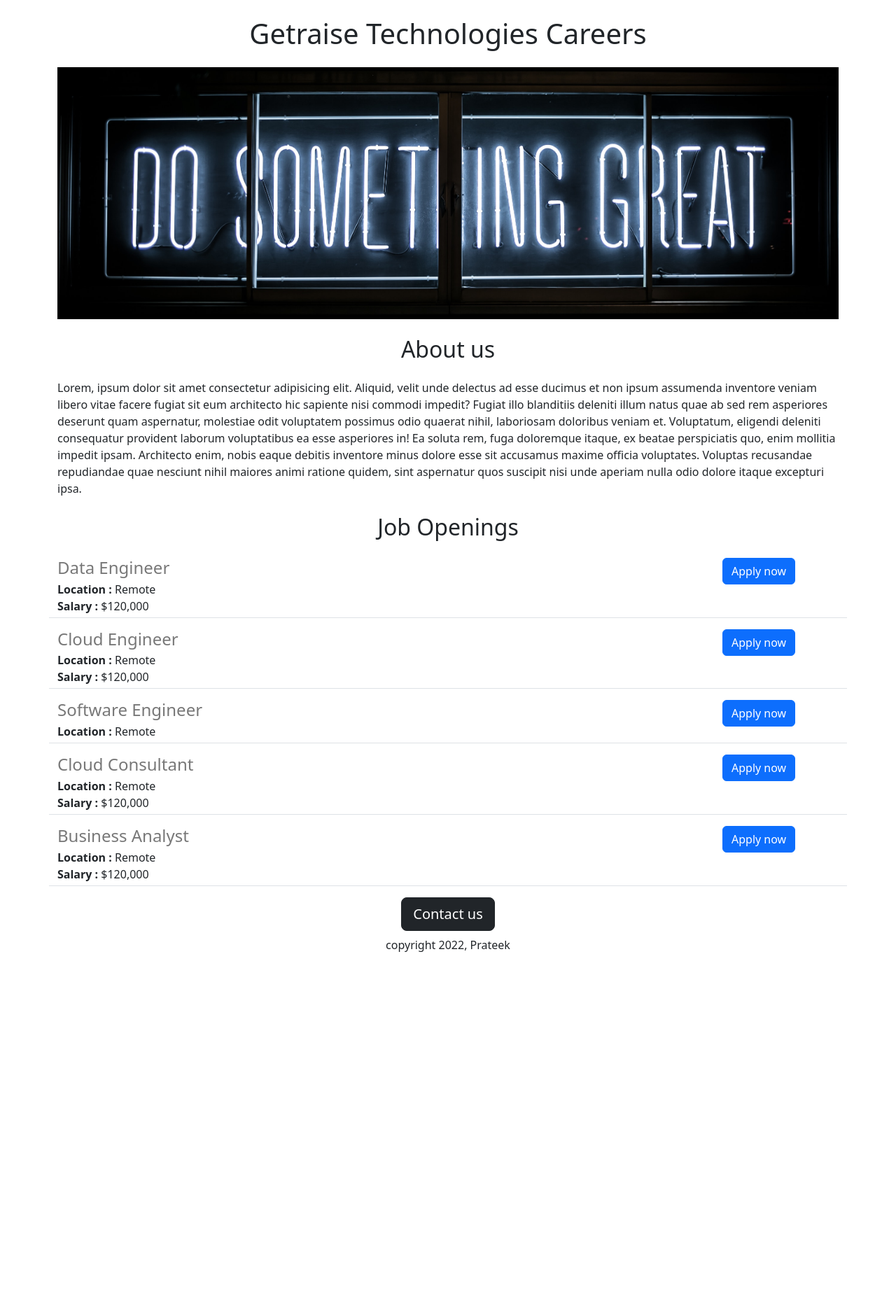
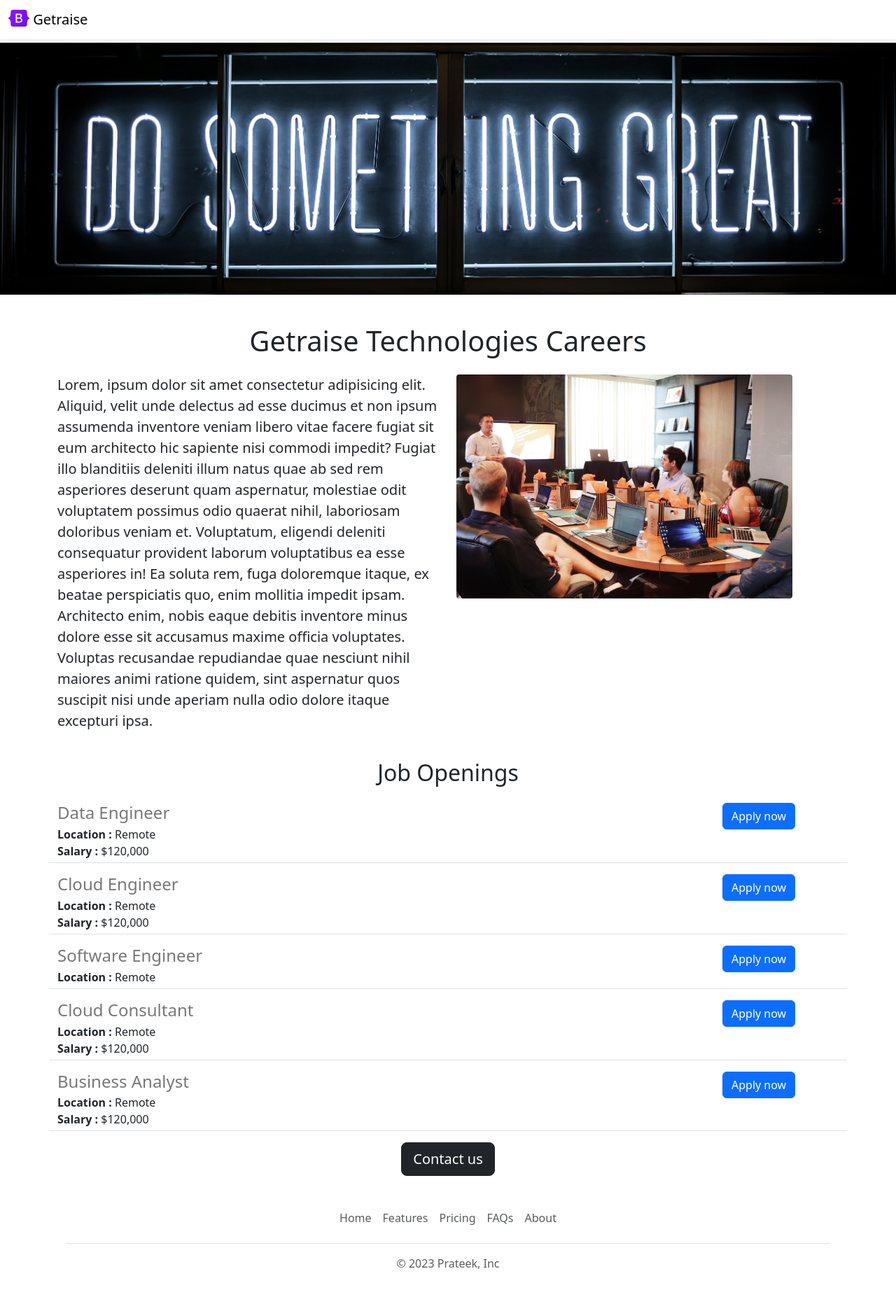
Before and after one commit to PrateekSinghKushwah/Jovian, a Flask app: page / in a window 1280 px wide. Shown: the whole page at 70% size. Before the commit the page ends 1360 px from the top, so only its background shows below. Run offline with Flask 3, Linux system fonts and the light colour scheme.

Commit message:
Made functional changes

```diff
--- /dev/null
+++ b/templates/footer.html
@@ -0,0 +1,12 @@
+<div class="container">
+  <footer class="py-3 my-4">
+    <ul class="nav justify-content-center border-bottom pb-3 mb-3">
+      <li class="nav-item"><a href="#" class="nav-link px-2 text-body-secondary">Home</a></li>
+      <li class="nav-item"><a href="#" class="nav-link px-2 text-body-secondary">Features</a></li>
+      <li class="nav-item"><a href="#" class="nav-link px-2 text-body-secondary">Pricing</a></li>
+      <li class="nav-item"><a href="#" class="nav-link px-2 text-body-secondary">FAQs</a></li>
+      <li class="nav-item"><a href="#" class="nav-link px-2 text-body-secondary">About</a></li>
+    </ul>
+    <p class="text-center text-body-secondary">&copy; 2023 Prateek, Inc</p>
+  </footer>
+</div>
--- a/templates/home.html
+++ b/templates/home.html
@@ -11,15 +11,23 @@
         width: 100%;
         height: 360px;
         object-fit: cover;
+      margin-bottom: 18px;
+      margin-top: 5px;
     }
   </style>
 </head>
 <body>
+    {% include 'nav.html' %}
+    <img class= "img-fluid" id="banner" src="static/clark-tibbs-oqStl2L5oxI-unsplash.jpg" alt="">
     <div class="container" class = "text-center">
         <h1 class="text-center mt-4 mb-4">{{company_name}} Careers</h1>
-        <img class= "img-fluid" id="banner" src="static/clark-tibbs-oqStl2L5oxI-unsplash.jpg" alt="">
-         <h2 class="text-center mt-4 mb-4">About us</h2>
-        <p>Lorem, ipsum dolor sit amet consectetur adipisicing elit. Aliquid, velit unde delectus ad esse ducimus et non ipsum assumenda inventore veniam libero vitae facere fugiat sit eum architecto hic sapiente nisi commodi impedit? Fugiat illo blanditiis deleniti illum natus quae ab sed rem asperiores deserunt quam aspernatur, molestiae odit voluptatem possimus odio quaerat nihil, laboriosam doloribus veniam et. Voluptatum, eligendi deleniti consequatur provident laborum voluptatibus ea esse asperiores in! Ea soluta rem, fuga doloremque itaque, ex beatae perspiciatis quo, enim mollitia impedit ipsam. Architecto enim, nobis eaque debitis inventore minus dolore esse sit accusamus maxime officia voluptates. Voluptas recusandae repudiandae quae nesciunt nihil maiores animi ratione quidem, sint aspernatur quos suscipit nisi unde aperiam nulla odio dolore itaque excepturi ipsa.</p>
+        <div class ="row" style = "margin-bottom: 16px">
+          <div class = "col-md-6">
+        <p class = "lead">Lorem, ipsum dolor sit amet consectetur adipisicing elit. Aliquid, velit unde delectus ad esse ducimus et non ipsum assumenda inventore veniam libero vitae facere fugiat sit eum architecto hic sapiente nisi commodi impedit? Fugiat illo blanditiis deleniti illum natus quae ab sed rem asperiores deserunt quam aspernatur, molestiae odit voluptatem possimus odio quaerat nihil, laboriosam doloribus veniam et. Voluptatum, eligendi deleniti consequatur provident laborum voluptatibus ea esse asperiores in! Ea soluta rem, fuga doloremque itaque, ex beatae perspiciatis quo, enim mollitia impedit ipsam. Architecto enim, nobis eaque debitis inventore minus dolore esse sit accusamus maxime officia voluptates. Voluptas recusandae repudiandae quae nesciunt nihil maiores animi ratione quidem, sint aspernatur quos suscipit nisi unde aperiam nulla odio dolore itaque excepturi ipsa.</p>
+          </div>
+          <div class = "d-none d-md-block col-6">
+          <img src ="/static/work.jpg" style = "height: 320px; border-radius: 4px">
+        </div>
         <h2 class="text-center mt-4 mb-4">Job Openings</h2>
         <div>
             {% for job in jobs %}
@@ -30,11 +38,11 @@
         </div>
 
         <div class="text-center">
-            <button type="button" class="btn btn-dark btn-lg text-center">Contact us</button>
+            <a href = "mailto: prateeksinghkushwah0@gmail.com" type="button" class="btn btn-dark btn-lg text-center">Contact us</a>
         </div>
-        <p class="text-center mt-2 mb-2">copyright 2022, Prateek </p>
+        <!-- <p class="text-center mt-2 mb-2">copyright 2023, Prateek </p> -->
 
     </div>
-
+    {% include 'footer.html' %}
 </body>
 </html>
--- a/templates/jobItem.html
+++ b/templates/jobItem.html
@@ -7,6 +7,6 @@
     {% endif %}
   </div>
   <div class = "col-2">
-    <button class="btn btn-primary" type="submit">Apply now</button>
+    <a href = "mailto: prateeksinghkushwah0@gmail.com? subject = Application for{{job['title']}}" class="btn btn-primary" type="submit">Apply now</a>
     </div>
 </div>
--- /dev/null
+++ b/templates/nav.html
@@ -0,0 +1,9 @@
+<nav class="navbar shadow-sm fixed-top bg-white">
+  <div class="container-fluid">
+    <a class="navbar-brand" href="#">
+      <img src="/static/bootstrap-logo.svg" alt="Logo" width="30" height="24" class="d-inline-block align-text-top">
+      Getraise
+    </a>
+  </div>
+</nav>
+<div style = "height: 56px"></div>
```
Also changed, not shown: static/bootstrap-logo.svg (added), static/work.jpg (added), 1 other file.
